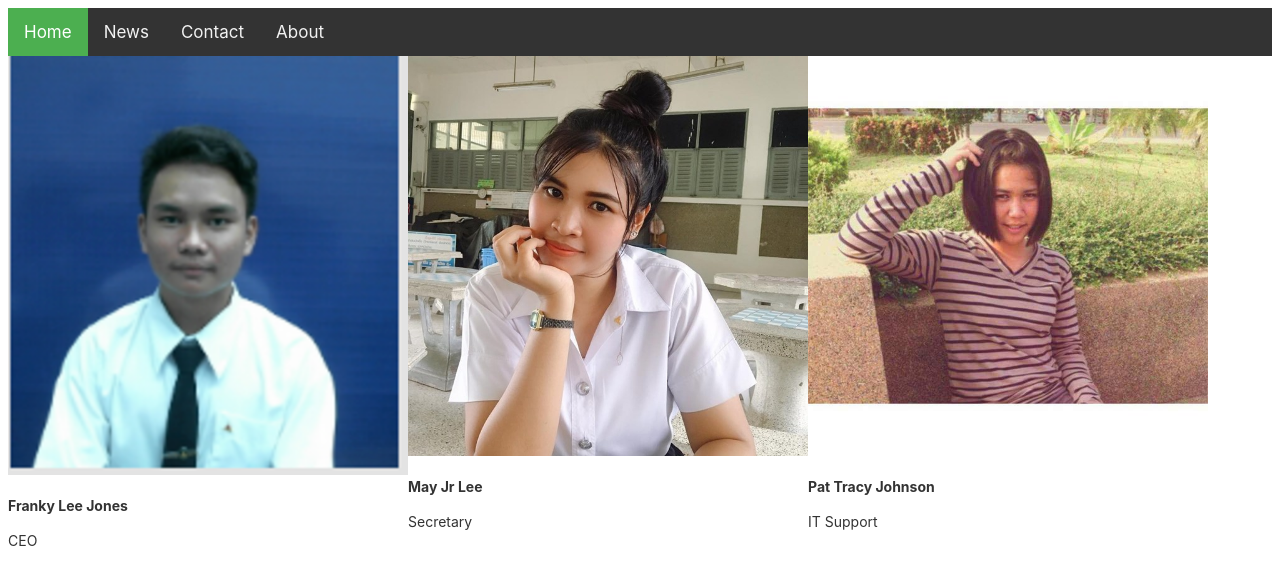
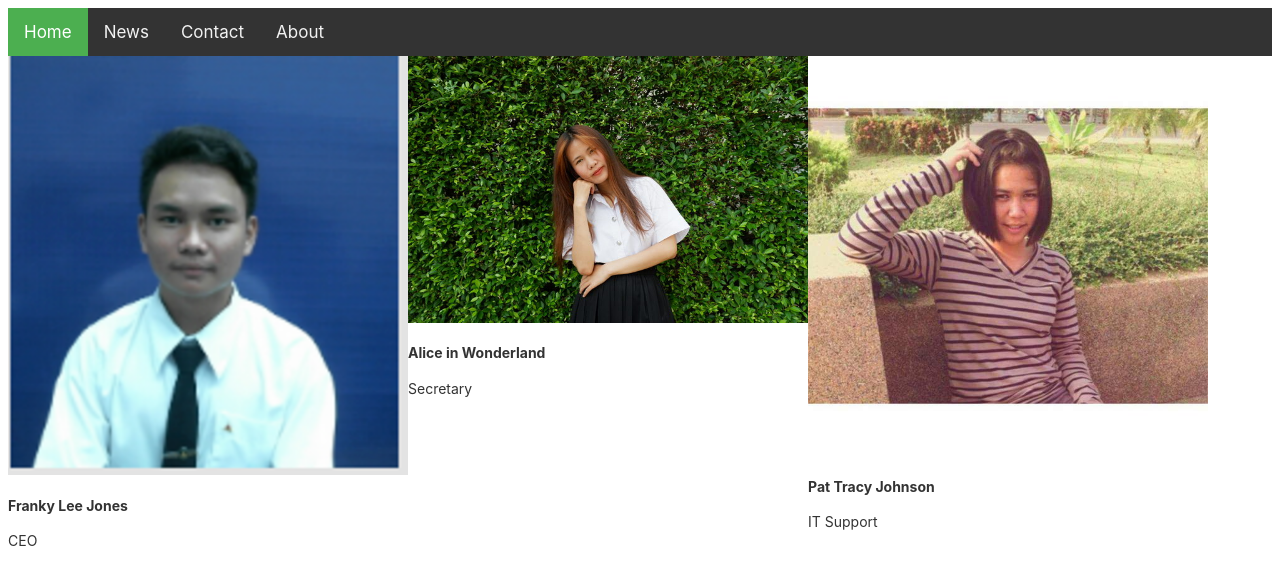
Before and after one commit to wichit2s/wichit2s-web-source, an Angular app: page / in a window 1280 px wide. Shown: the top 584 px of the page. Built offline with nearby package versions, Linux system fonts and the light colour scheme.

Commit message:
ทำไม่ทันซะส่วนใหญ่

```diff
--- a/src/app/card/card.component.ts
+++ b/src/app/card/card.component.ts
@@ -1,4 +1,5 @@
 import { Component, OnInit } from '@angular/core';
+import { UserService } from '../user.service';
 
 @Component({
   selector: 'app-card',
@@ -7,29 +8,13 @@ import { Component, OnInit } from '@angular/core';
 })
 export class CardComponent implements OnInit {
 
-  friends = [
-    {
-      name: 'Franky Lee Jones',
-      pic: 'frank.png',
-      position: 'CEO',
-    },
-    {
-      name: 'May Jr Lee',
-      pic: 'may.jpg',
-      position: 'Secretary',
-    },
-    {
-      name: 'Pat Tracy Johnson',
-      pic: 'pat.jpg',
-      position: 'IT Support',
-    }
-  ];
+  friends: any
 
-  constructor() {
-    // this.image = 'https://wichit2s.gitlab.io/assets/images/paul_logo_96x96.png';
+  constructor(private user: UserService) {
   }
 
   ngOnInit() {
+    this.friends = this.user.getFriends();
   }
 
 }
--- /dev/null
+++ b/src/app/user.service.ts
@@ -0,0 +1,31 @@
+import { Injectable } from '@angular/core';
+
+@Injectable({
+  providedIn: 'root'
+})
+export class UserService {
+
+  friends = [
+    {
+      name: 'Franky Lee Jones',
+      pic: 'frank.png',
+      position: 'CEO',
+    },
+    {
+      name: 'Alice in Wonderland',
+      pic: 'alisa.jpg',
+      position: 'Secretary',
+    },
+    {
+      name: 'Pat Tracy Johnson',
+      pic: 'pat.jpg',
+      position: 'IT Support',
+    }
+  ];
+
+  constructor() { }
+
+  getFriends() {
+    return this.friends;
+  }
+}
```
Also changed, not shown: 1 other file (tests, documents, lock files or other folders).
